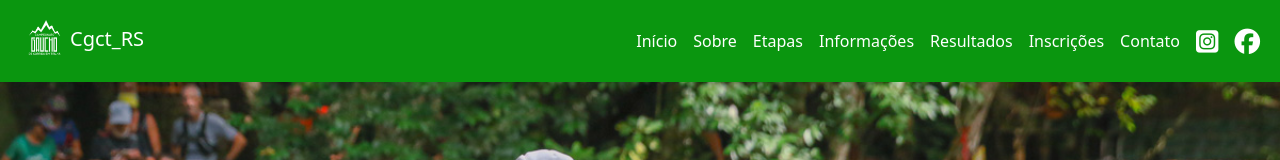
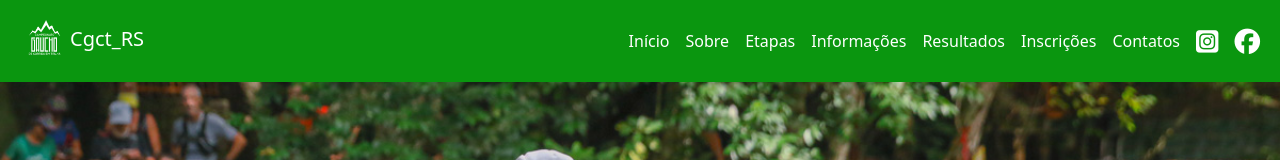
Before and after one commit to LucianoTerra/SiteCgctRS, a plain HTML site: page index.html in a window 1280 px wide. Shown: the top 160 px of the page. Drawn offline with nearby package versions, Linux system fonts and the light colour scheme.

Commit message:
Update index.html

```diff
--- a/index.html
+++ b/index.html
@@ -63,7 +63,7 @@
                 <a class="nav-link" href="#etapas">Inscrições</a>
               </li>
               <li class="nav-item">
-                 <a class="nav-link" href="#contato">Contato</a>
+                 <a class="nav-link" href="#contato">Contatos</a>
               </li>
               <li class="nav-item">
                 <a href="https://www.instagram.com/cgct_rs/?next=%2Flajedet%2F&hl=es" target="_blank">
```
